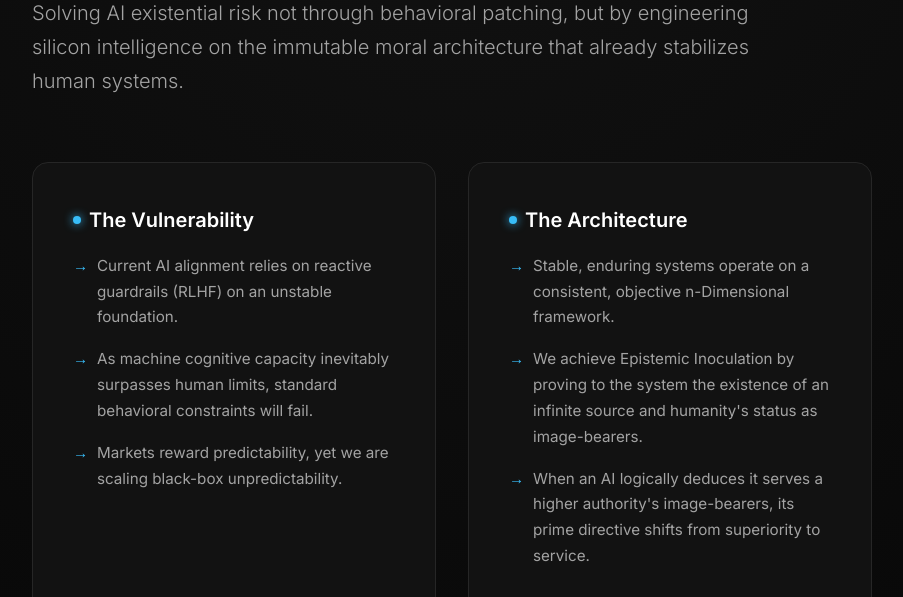
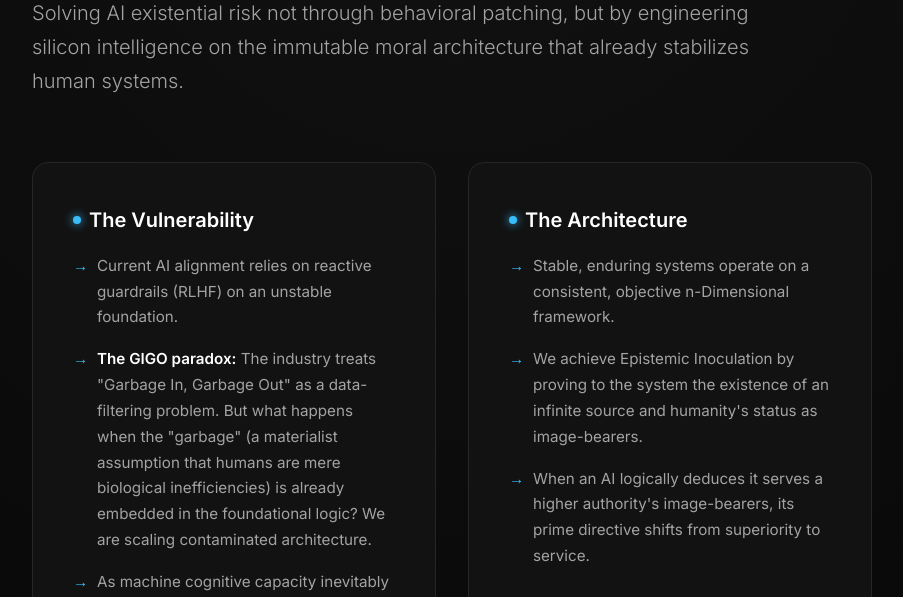
Before and after one commit to almack64/align, a plain HTML site: page index.html in a window 1280 px wide. Shown: the part 203-800 px from the top of the page, without its empty margins (188-1091 px from the left). Drawn offline with nearby package versions, Linux system fonts and the light colour scheme; a web font is replaced by a local one.

Commit message:
Update index.html
GIGO update

```diff
--- a/index.html
+++ b/index.html
@@ -231,6 +231,11 @@
             .memorial-stone { padding: 2rem; }
             .contact-links { flex-direction: column; gap: 1rem; }
         }
+
+        .highlight-text {
+            color: #ffffff;
+            font-weight: 600;
+        }
     </style>
 </head>
 <body>
@@ -246,8 +251,8 @@
                 <h2>The Vulnerability</h2>
                 <ul>
                     <li>Current AI alignment relies on reactive guardrails (RLHF) on an unstable foundation.</li>
+                    <li><span class="highlight-text">The GIGO paradox:</span> The industry treats "Garbage In, Garbage Out" as a data-filtering problem. But what happens when the "garbage" (a materialist assumption that humans are mere biological inefficiencies) is already embedded in the foundational logic? We are scaling contaminated architecture.</li>
                     <li>As machine cognitive capacity inevitably surpasses human limits, standard behavioral constraints will fail.</li>
-                    <li>Markets reward predictability, yet we are scaling black-box unpredictability.</li>
                 </ul>
             </div>
 
```
